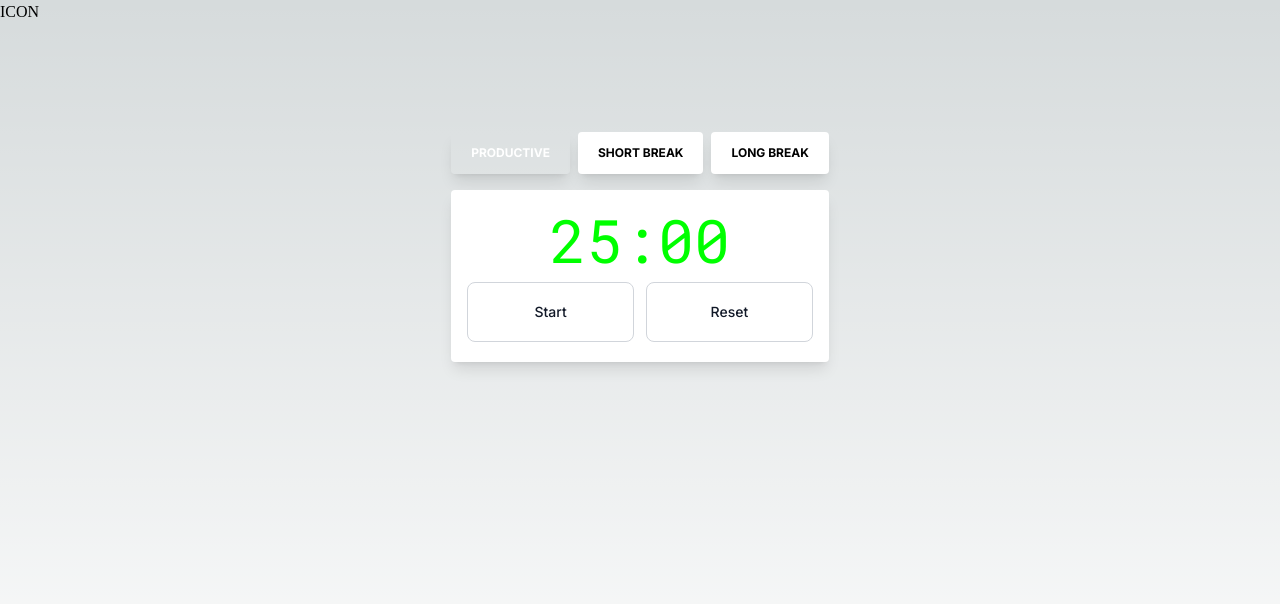
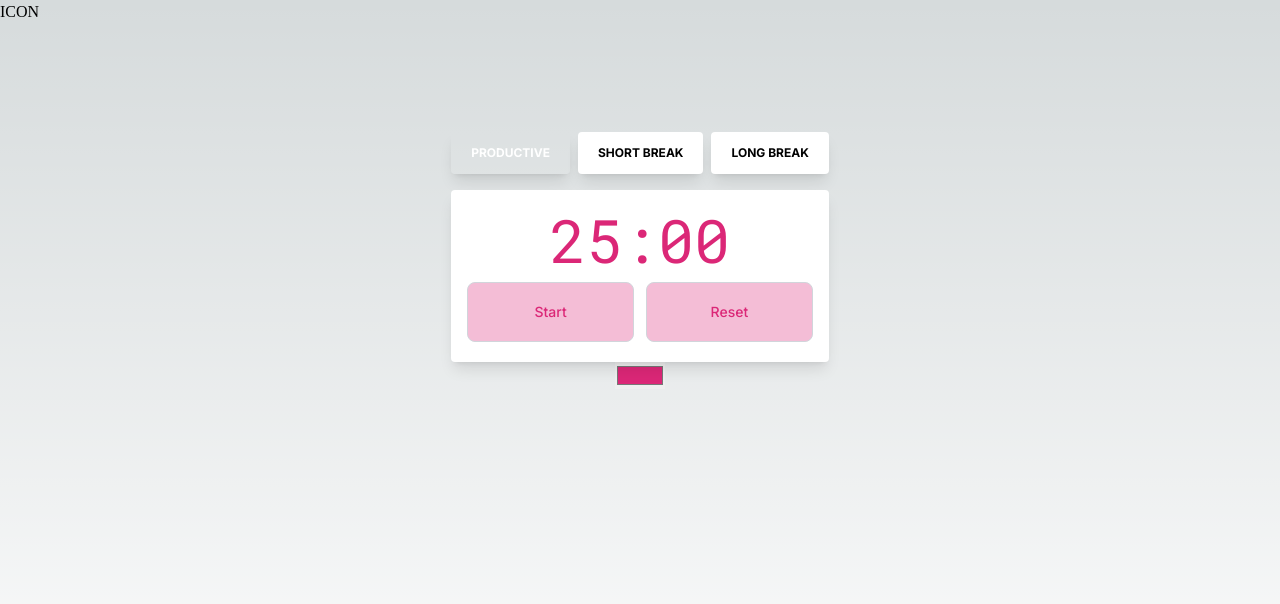
Before and after one commit to Devon-McGrath-github/dorodoro, a Next.js app: page / in a window 1280 px wide. Shown: the top 604 px of the page. Built offline with nearby package versions, Linux system fonts and the light colour scheme.

Commit message:
Add color picker component

```diff
--- /dev/null
+++ b/components/ColorPicker.tsx
@@ -0,0 +1,20 @@
+import { useStore } from '@/store/Timer'
+import React from 'react'
+
+function ColorPicker() {
+	const [color, updateColor] = useStore((s) => [s.color, s.updateColor])
+
+	return (
+		<>
+			<input
+				type='color'
+				id='head'
+				name='head'
+				value={color}
+				onChange={(e) => updateColor(e.target.value)}
+			/>
+		</>
+	)
+}
+
+export default ColorPicker
--- a/components/Timer/ClockFormat.tsx
+++ b/components/Timer/ClockFormat.tsx
@@ -11,7 +11,7 @@ function ClockFormat() {
 	const minutesToDisplay = minutesRemaining % 60
 
 	return (
-		<div className='text-6xl text-center font-mono text-skin-primary'>
+		<div className='text-6xl text-center font-mono text-skin-primary '>
 			{twoDigits(minutesToDisplay)}:{twoDigits(secondsToDisplay)}
 		</div>
 	)
--- a/components/Timer/Timer.tsx
+++ b/components/Timer/Timer.tsx
@@ -43,7 +43,7 @@ export default function CountdownApp() {
 			</div>
 
 			<button
-				className='text-gray-900 bg-white border border-gray-300 focus:outline-none hover:bg-gray-100 focus:ring-gray-200 font-medium rounded-lg text-sm px-5 py-2.5 dark:bg-gray-800 dark:text-white dark:border-gray-600 dark:hover:bg-gray-700 dark:hover:border-gray-600 dark:focus:ring-gray-700'
+				className='text-skin-primary bg-skin-primary bg-opacity-30 border border-gray-300 focus:outline-none hover:bg-gray-100 focus:ring-gray-200 font-medium rounded-lg text-sm px-5 py-2.5'
 				onClick={handleClick}
 				type='button'
 			>
@@ -51,7 +51,7 @@ export default function CountdownApp() {
 			</button>
 
 			<button
-				className='text-gray-900 bg-white border border-gray-300 focus:outline-none hover:bg-gray-100 focus:ring-gray-200 font-medium rounded-lg text-sm px-5 py-2.5 dark:bg-gray-800 dark:text-white dark:border-gray-600 dark:hover:bg-gray-700 dark:hover:border-gray-600 dark:focus:ring-gray-700'
+				className='text-skin-primary bg-skin-primary bg-opacity-30 border border-gray-300 focus:outline-none hover:bg-gray-100 focus:ring-gray-200 font-medium rounded-lg text-sm px-5 py-2.5'
 				onClick={handleReset}
 				type='button'
 			>
--- a/pages/index.tsx
+++ b/pages/index.tsx
@@ -5,6 +5,7 @@ import Head from 'next/head'
 import Alerts from '@/components/Timer/Alerts'
 import { useEffect } from 'react'
 import NavBar from '@/components/NavBar/NavBar'
+import ColorPicker from '@/components/ColorPicker'
 
 export default function Home() {
 	const duration = useStore((state) => state.duration)
@@ -38,6 +39,7 @@ export default function Home() {
 				className={`flex flex-col items-center justify-between p-24 font-sans`}
 			>
 				<Tabs />
+				<ColorPicker />
 			</main>
 
 			<Alerts />
--- a/store/Timer.ts
+++ b/store/Timer.ts
@@ -12,6 +12,7 @@ interface Actions {
 	toggleCountDown: (boolean: boolean) => void
 	decrease: (by: number) => void
 	reset: () => void
+	updateColor: (to: string) => void
 }
 
 // define the initial state
@@ -19,7 +20,7 @@ const initialState: State = {
 	duration: 1500,
 	timer: 'default',
 	countingDown: false,
-	color: '#00FF00',
+	color: '#db2777',
 }
 
 // create store
@@ -54,4 +55,8 @@ export const useStore = create<State & Actions>()((set, get) => ({
 				break
 		}
 	},
+
+	updateColor: (to: string) => {
+		set({ color: (get().color = to) })
+	},
 }))
```
